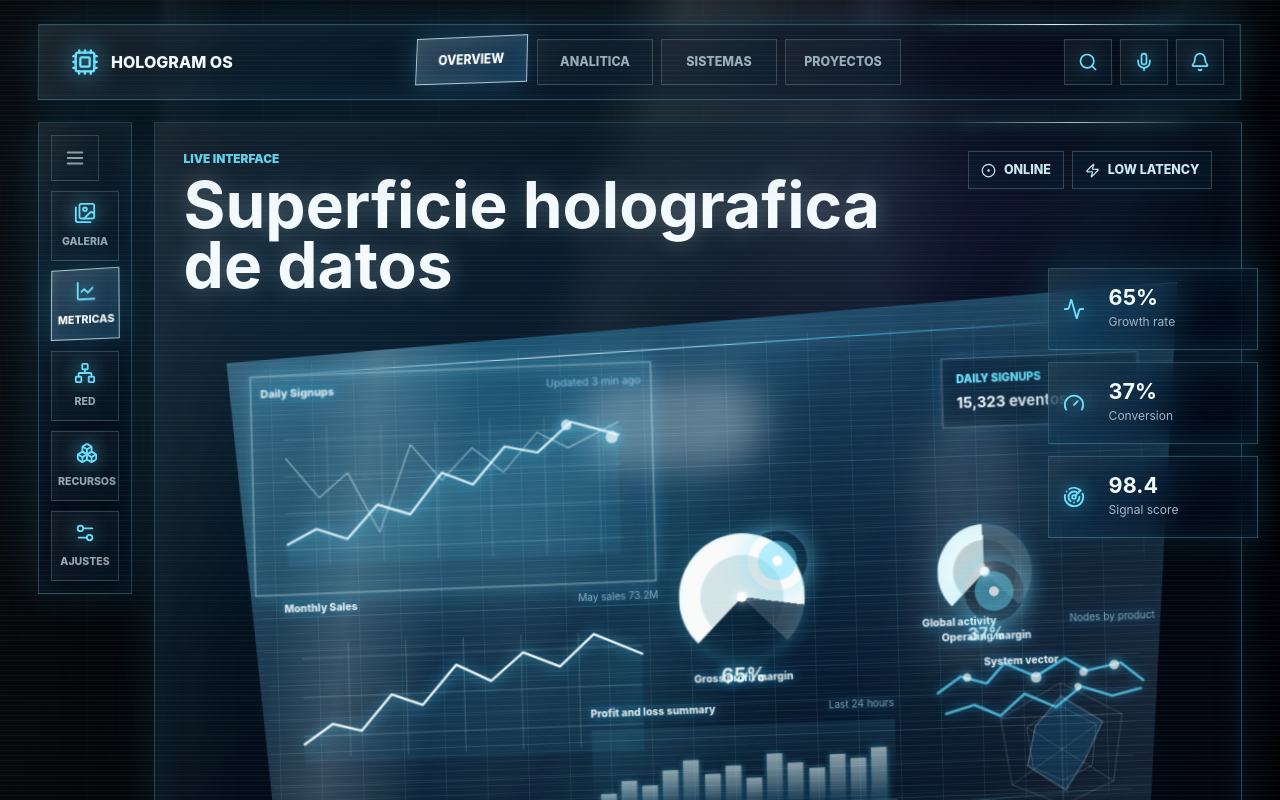
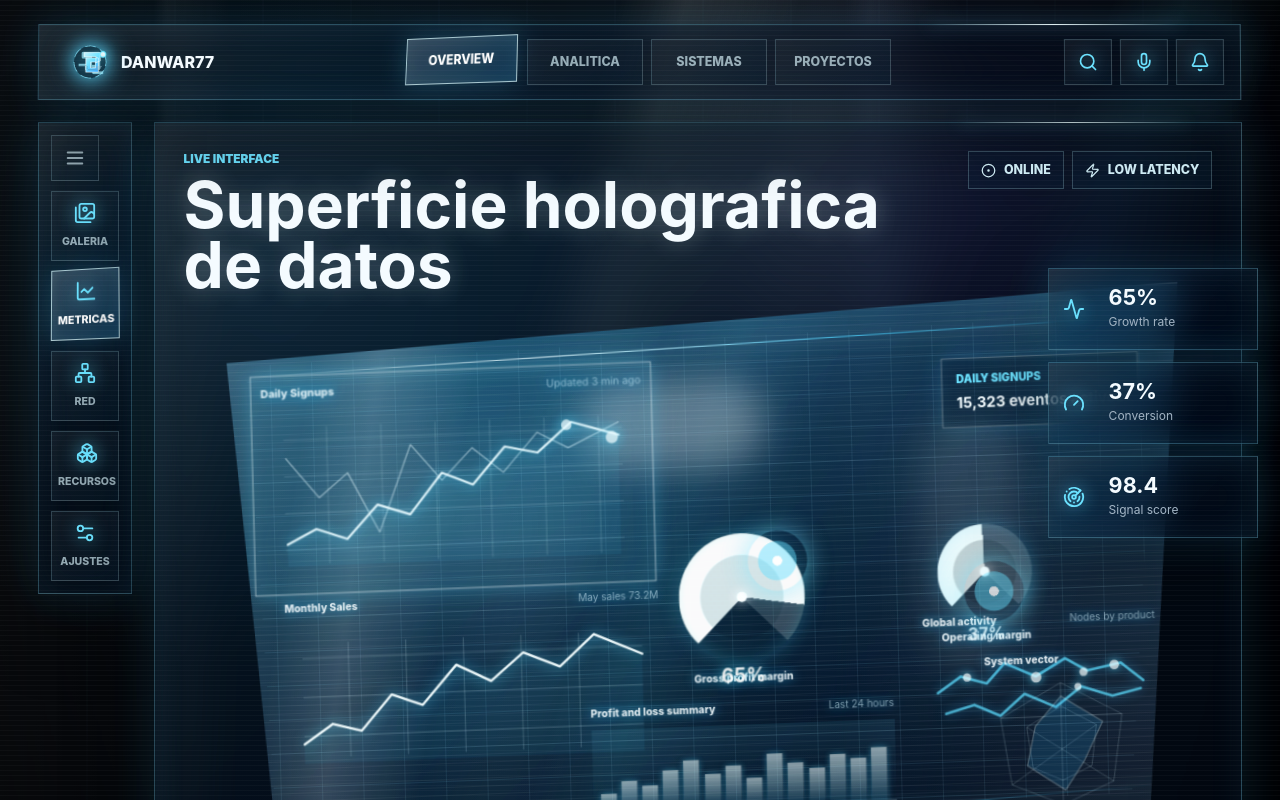
Before and after one commit to danwar77/hologram-web, a React (Vite) app: page / in a window 1280 px wide. Shown: the top 800 px of the page. Built offline with nearby package versions, Linux system fonts and the light colour scheme.

Commit message:
Add Danwar77 hologram brand mark

```diff
--- a/src/App.tsx
+++ b/src/App.tsx
@@ -7,7 +7,6 @@ import {
   ChevronLeft,
   ChevronRight,
   CircleDot,
-  Cpu,
   Gauge,
   Globe2,
   Images,
@@ -78,6 +77,29 @@ const widgetDetails = {
 };
 
 type WidgetId = keyof typeof widgetDetails;
+
+function DanwarMark() {
+  return (
+    <svg className="brand-mark" viewBox="0 0 64 64" role="img" aria-label="Danwar77 hologram mark">
+      <defs>
+        <linearGradient id="markCore" x1="13" x2="50" y1="10" y2="55" gradientUnits="userSpaceOnUse">
+          <stop offset="0" stopColor="#f8fdff" />
+          <stop offset="0.5" stopColor="#73e4ff" />
+          <stop offset="1" stopColor="#1b8dff" />
+        </linearGradient>
+        <linearGradient id="markShadow" x1="16" x2="51" y1="42" y2="22" gradientUnits="userSpaceOnUse">
+          <stop offset="0" stopColor="#0e314b" stopOpacity="0.15" />
+          <stop offset="1" stopColor="#dff8ff" stopOpacity="0.52" />
+        </linearGradient>
+      </defs>
+      <circle className="brand-mark-orbit" cx="32" cy="32" r="27" />
+      <path className="brand-mark-panel" d="M15 37h11v7h16v-5h-9V24H20v-7h27v26h-9v7h14" />
+      <path className="brand-mark-core" d="M22 16h27v14l-7 3V23H22ZM25 25h21v24H25Zm8 7v10h8V32Z" />
+      <path className="brand-mark-shadow" d="M15 37h11v7h16v-5h10l-4 7H28v-7H13Z" />
+      <circle className="brand-mark-dot" cx="52" cy="20" r="4.5" />
+    </svg>
+  );
+}
 
 function TrendChart({ compact = false }: { compact?: boolean }) {
   return (
@@ -280,8 +302,8 @@ export default function App() {
 
       <header className="hud-topbar">
         <a className="brand-core" href="#top" aria-label="Holographic interface home">
-          <Cpu size={28} />
-          <span>Hologram OS</span>
+          <DanwarMark />
+          <span>DANWAR77</span>
         </a>
 
         <nav className="hud-tabs" aria-label="Navegacion principal">
--- a/src/styles/global.css
+++ b/src/styles/global.css
@@ -169,6 +169,54 @@ a:focus-visible {
   filter: drop-shadow(0 0 13px rgba(90, 215, 255, 0.9));
 }
 
+.brand-mark {
+  width: 38px;
+  height: 38px;
+  flex: 0 0 38px;
+  overflow: visible;
+}
+
+.brand-mark-orbit {
+  fill: rgba(3, 18, 31, 0.64);
+  stroke: rgba(137, 232, 255, 0.78);
+  stroke-width: 1.35;
+  stroke-dasharray: 18 8;
+  filter: drop-shadow(0 0 14px rgba(83, 215, 255, 0.78));
+  transform-origin: center;
+  animation: markOrbit 6s linear infinite;
+}
+
+.brand-mark-panel,
+.brand-mark-core,
+.brand-mark-shadow {
+  stroke-linejoin: round;
+}
+
+.brand-mark-panel {
+  fill: none;
+  stroke: rgba(159, 238, 255, 0.72);
+  stroke-width: 4.5;
+  stroke-linecap: square;
+}
+
+.brand-mark-core {
+  fill: url("#markCore");
+  stroke: rgba(244, 253, 255, 0.92);
+  stroke-width: 1.2;
+}
+
+.brand-mark-shadow {
+  fill: url("#markShadow");
+}
+
+.brand-mark-dot {
+  fill: rgba(238, 253, 255, 0.94);
+  stroke: rgba(100, 227, 255, 0.84);
+  stroke-width: 2;
+  filter: drop-shadow(0 0 10px rgba(110, 228, 255, 0.95));
+  animation: markPulse 2.2s ease-in-out infinite;
+}
+
 .hud-tabs {
   display: flex;
   justify-content: center;
@@ -1291,6 +1339,26 @@ p {
   }
 }
 
+@keyframes markOrbit {
+  to {
+    transform: rotate(360deg);
+  }
+}
+
+@keyframes markPulse {
+  0%,
+  100% {
+    opacity: 0.72;
+    transform: scale(0.94);
+    transform-origin: center;
+  }
+  50% {
+    opacity: 1;
+    transform: scale(1.08);
+    transform-origin: center;
+  }
+}
+
 @media (max-width: 1180px) {
   .hud-topbar {
     grid-template-columns: 1fr auto;
@@ -1588,7 +1656,9 @@ p {
   .gallery-stage,
   .gallery-beam,
   .gallery-frame img,
-  .gallery-scan {
+  .gallery-scan,
+  .brand-mark-orbit,
+  .brand-mark-dot {
     animation: none !important;
   }
 }
```
